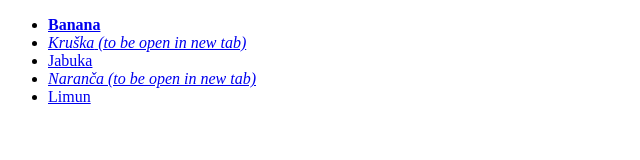
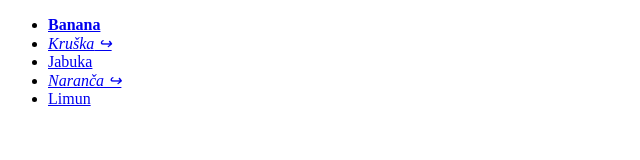
Before and after one commit to t0kar/Algebra_CSS-selektori2, a plain HTML site: page index.html in a window 1280 px wide. Shown: the whole page, without its empty margins (0-640 px from the left). Drawn offline with Linux system fonts and the light colour scheme.

Commit message:
emoji added for "new tab"

```diff
--- a/style.css
+++ b/style.css
@@ -2,8 +2,8 @@ li:first-child {
     font-weight: bold;
 }
 
-[target]::after {
-    content: " (to be open in new tab)";
+[target=_blank]::after {
+    content: " ↪";
 }
 
 li:nth-child(even) {
```
